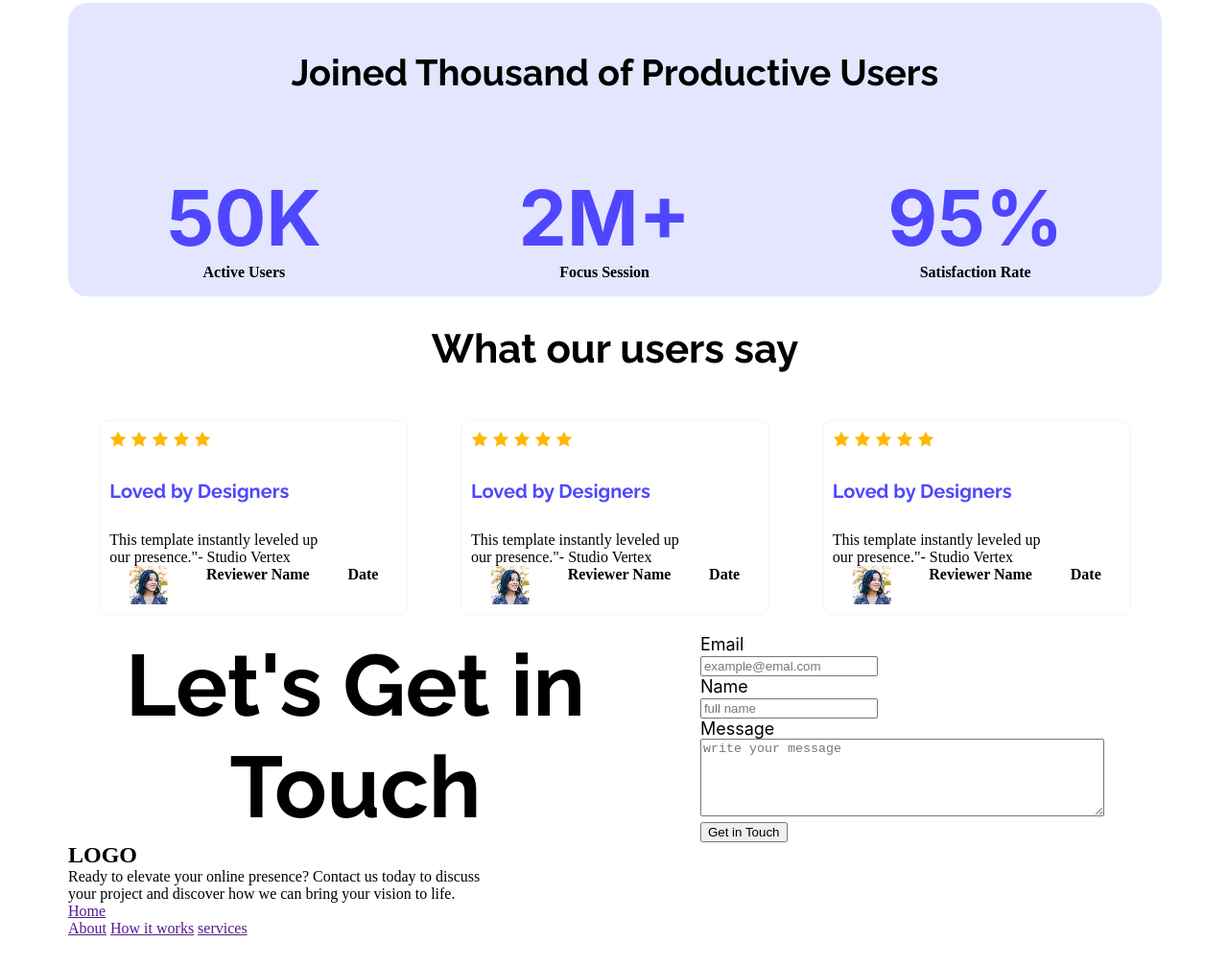
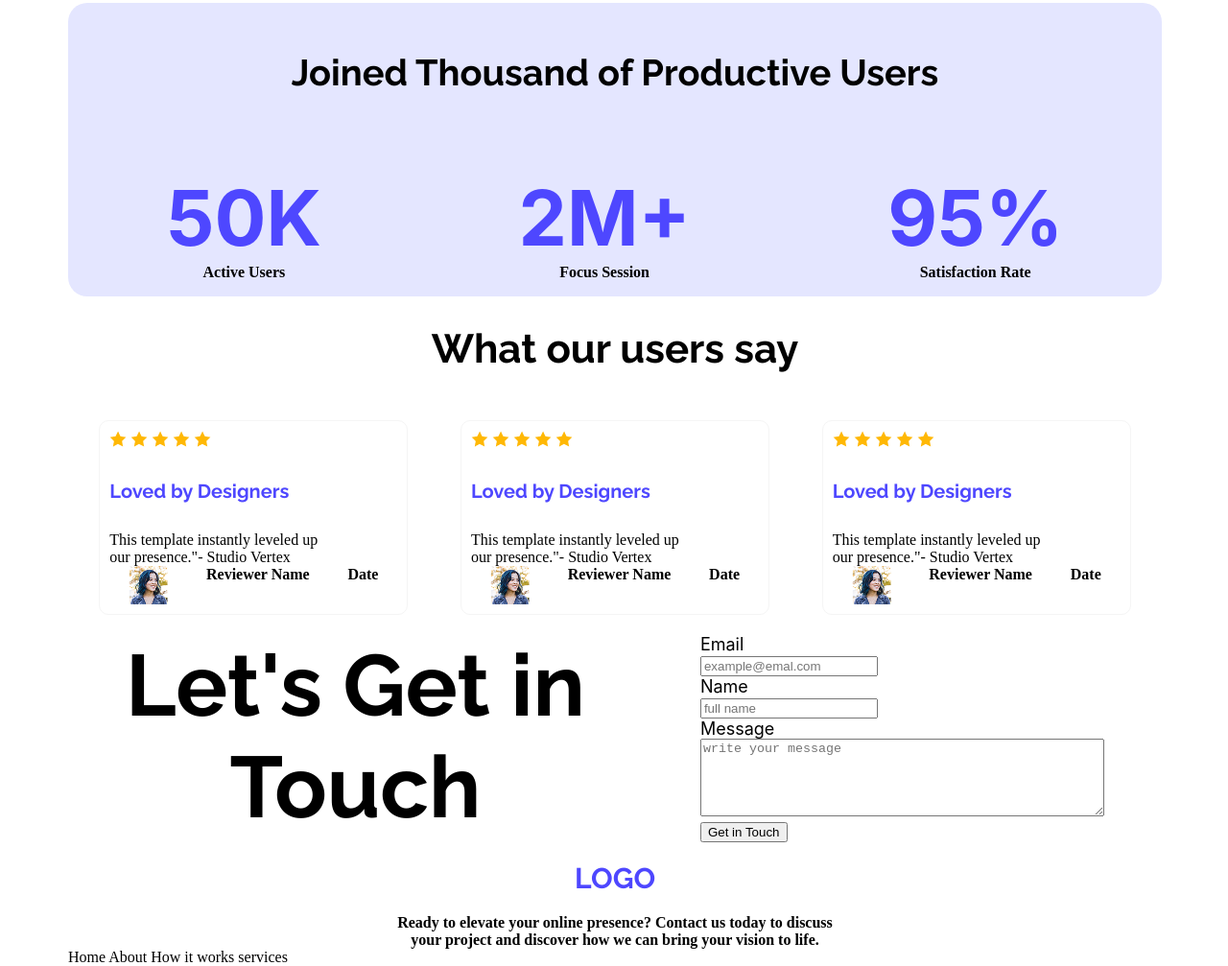
Before and after one commit to AdnanHaque21/First-Assignment, a plain HTML site: page index.html in a window 1280 px wide. Shown: the part 1053-2060 px from the top of the page at 96% size. Before the commit the page ends 2030 px from the top, so only its background shows below. Drawn offline with Linux system fonts and the light colour scheme.

Commit message:
Something added

```diff
--- a/index.html
+++ b/index.html
@@ -121,14 +121,14 @@
                 <button class="btn-fourth">Get in Touch</button>
             </form>
         </section>
-        <section>
+        <section class="footer-section">
                 <div class="footer-title"><h1>LOGO</h1></div>
             <p class="footer-description">Ready to elevate your online presence? Contact us today to discuss <br> your project and discover how we can bring your vision to life.</p>
-            <div class="link">
-            <a href="">Home</a></section>
-            <a href="">About</a></section>
-            <a href="">How it works</a></section>
-            <a href="">services</a></section></div>
+            <a class="footer-link" href="">Home</a>
+            <a class="footer-link" href="">About</a>
+            <a class="footer-link" href="">How it works</a>
+            <a class="footer-link" href="">services</a>
+        </section>
 
     </main>
     <footer>
--- a/styles/assignment.css
+++ b/styles/assignment.css
@@ -186,3 +186,32 @@ nav{
     font-size: 18px;
     font-family: Inter;
 }
+/* Footer Section */
+    main{
+    width: 1440px;
+    height: 428px;
+    background-color: white;
+    }
+.footer-title{
+    text-align: center;
+    /* justify-content: center; */
+    font-family: "Raleway", sans-serif;
+    color: #4E47FF;
+    margin: 20px auto;
+    font-weight: bold;
+    font-size: 20px;
+}
+.footer-description{
+    font-weight: 600;
+    text-align: center;
+}
+.footer-link{
+    align-items: center;
+    text-decoration: none;
+    color: black;
+}
+.btn-primary .btn-secondary .btn-Third:hover{
+    background-color: yellow;
+    cursor: pointer;
+    /* animation: reverse; */
+}
```
